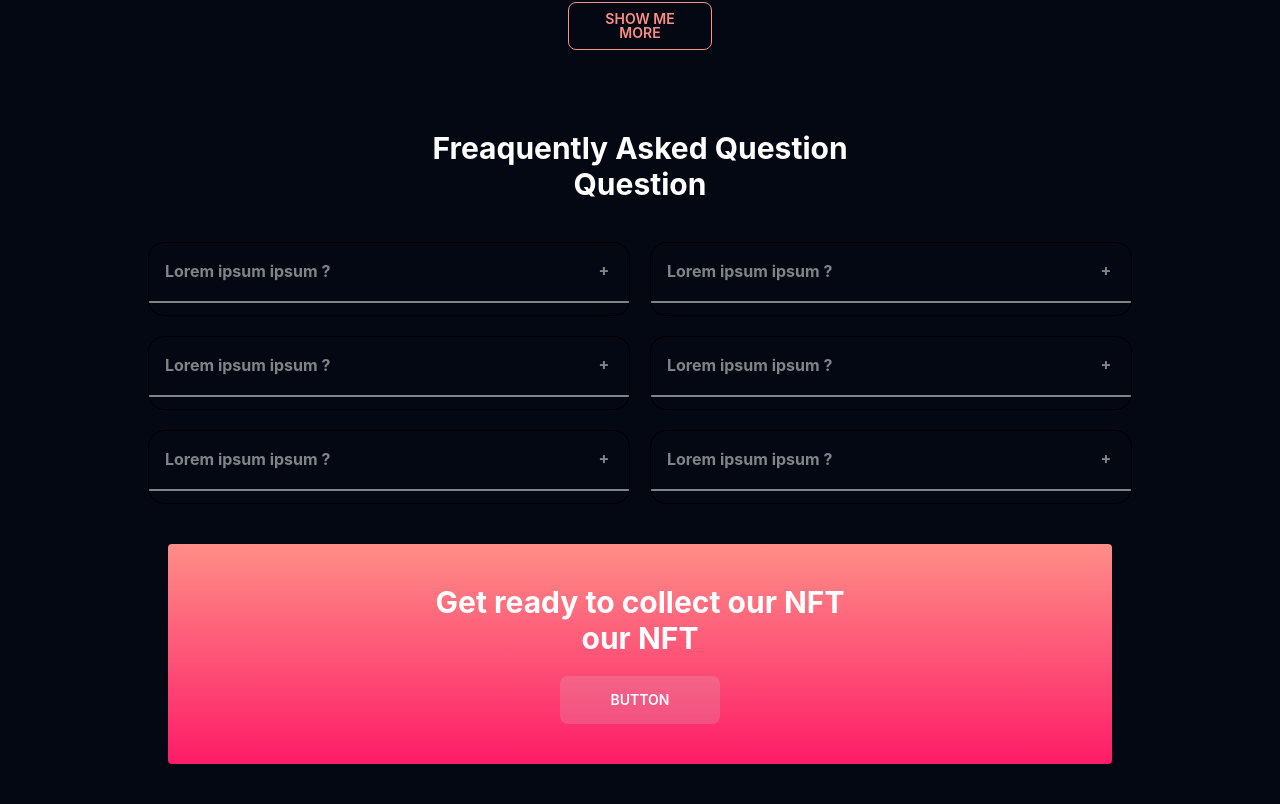
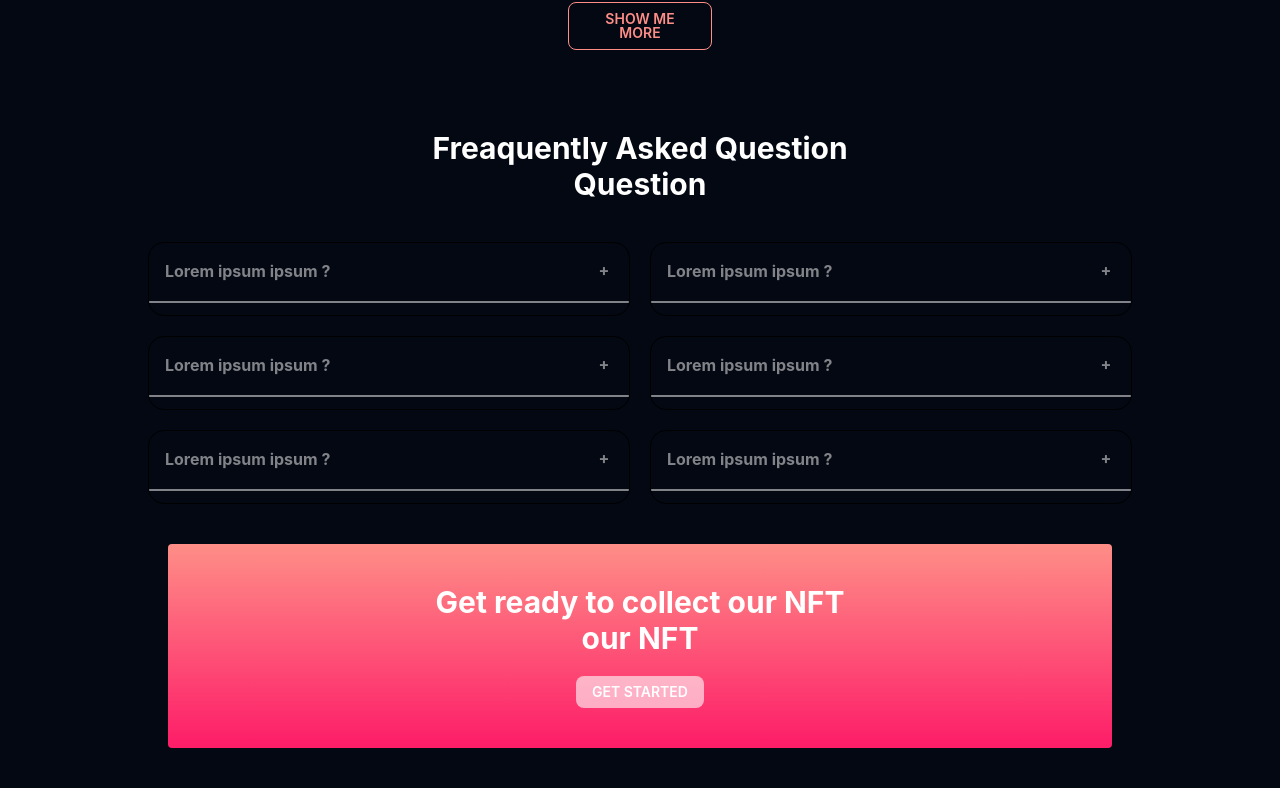
Before and after one commit to rumanak21/Honey-NFT, a React (Create React App) app: page / in a window 1280 px wide. Shown: the part 4007-4811 px from the top of the page. Built offline with nearby package versions, Linux system fonts and the light colour scheme.

Commit message:
button design updated

```diff
--- a/src/pages/Home/CollectNFT.js
+++ b/src/pages/Home/CollectNFT.js
@@ -7,7 +7,7 @@ const CollectNFT = () => {
         Get ready to collect our NFT
       </h1>
       <h1 className="text-3xl text-center font-bold ">our NFT</h1>
-      <button className="btn btn-active btn-ghost bg-base-200 w-40 h-5 mt-5 ">Button</button>
+      <button className="btn btn-active btn-sm border-none bg-white bg-opacity-60 hover:bg-gradient-to-t from-primary to-secondary w-32 mt-5 text-white ">Get Started</button>
     </div>
   );
 };
```
